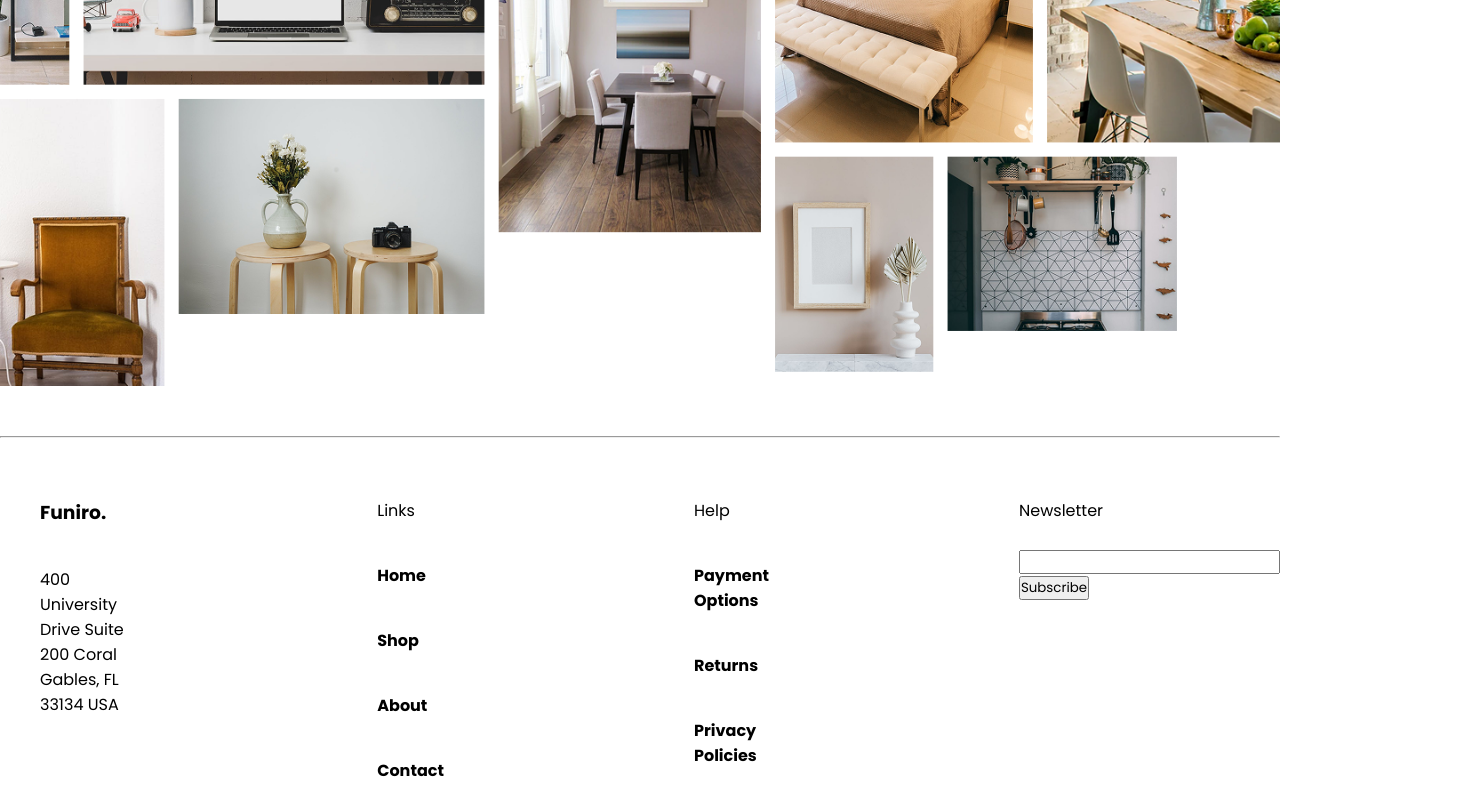
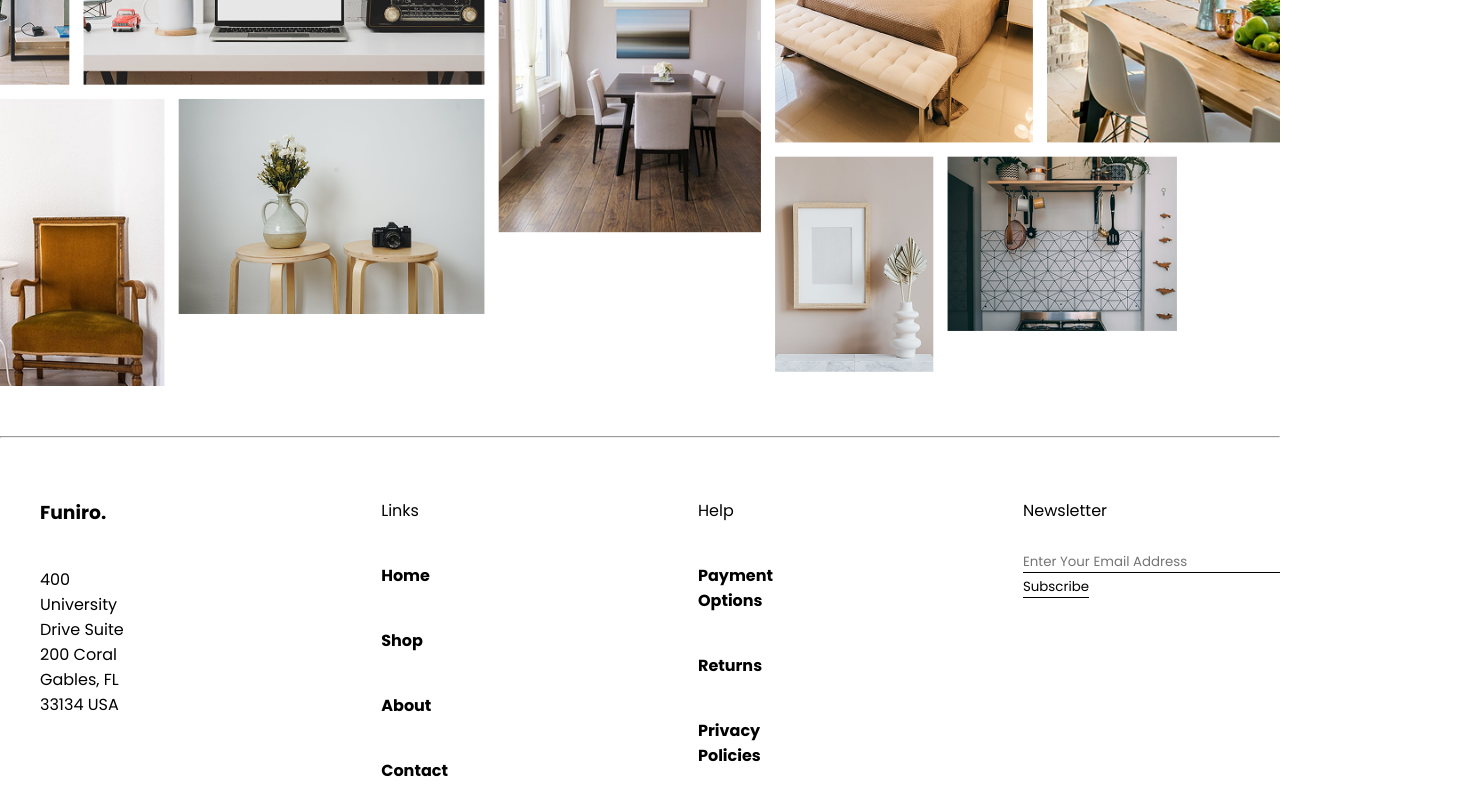
Before and after one commit to cau4alves/front-end-challenge-easy, a plain HTML site: page index.html in a window 1280 px wide. Shown: the part 3450-4250 px from the top of the page, 1475 px wide, since content can reach past the window. Drawn offline with Linux system fonts and the light colour scheme.

Commit message:
Terminei

```diff
--- a/index.html
+++ b/index.html
@@ -145,7 +145,7 @@
         </div>
         <div class="fourth-column">
             <p>Newsletter</p><br>
-            <input type="text">
+            <input type="text" placeholder="Enter Your Email Address">
             <button>Subscribe</button>
         </div>
     </footer>
--- a/src/assets/styles/style.css
+++ b/src/assets/styles/style.css
@@ -166,8 +166,9 @@ header .profile img {
     flex-direction: column;
     gap: 15px;
     height: 50%;
-    margin: 0px 0px 0px 80px;
+    margin: 0px 0px 0px 40px;
 }
+
 
 .content h2 {
     font-weight: bold;
@@ -234,3 +235,14 @@ footer .third-column {
 .p-footer {
     margin: 20px 0px 20px 60px;
 }
+
+.fourth-column input {
+    border: 0px;
+    border-bottom: 1px solid black;
+}
+
+.fourth-column button {
+    background-color: white;
+    border: 0px;
+    border-bottom: 1px solid black;
+}
```
